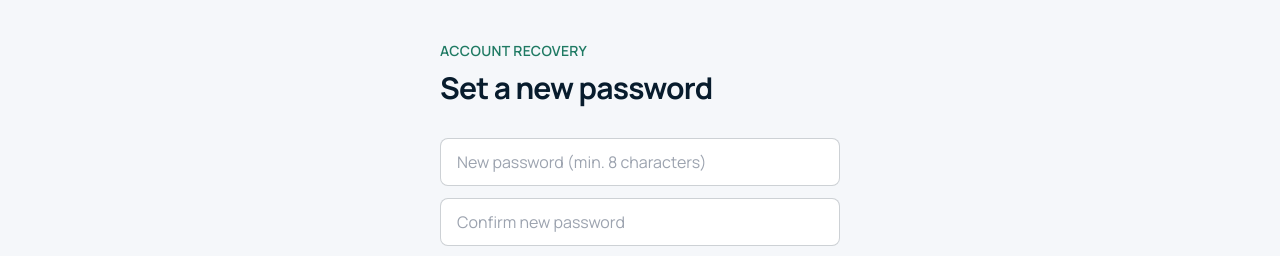
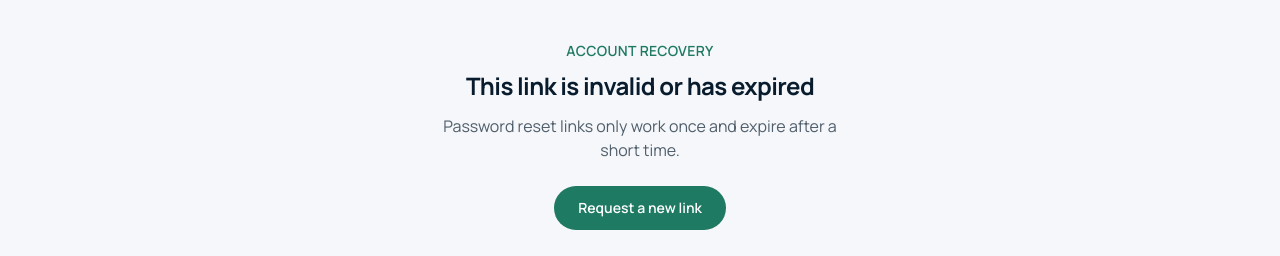
Before and after one commit to isaaczauyei-cyber/Carinex.ai, a Next.js app: page /reset-password in a window 1280 px wide. Shown: the part 131-387 px from the top of the page. Built offline with nearby package versions, Linux system fonts and the light colour scheme; no server answers.

Commit message:
Add session handling for password recovery

```diff
--- a/app/reset-password/page.tsx
+++ b/app/reset-password/page.tsx
@@ -1,6 +1,6 @@
 "use client";
 
-import { useState } from "react";
+import { useEffect, useState } from "react";
 import { useRouter } from "next/navigation";
 import { createClient } from "@/lib/supabase/client";
 import Navbar from "@/components/Navbar";
@@ -12,6 +12,28 @@ export default function ResetPasswordPage() {
   const [confirmPassword, setConfirmPassword] = useState("");
   const [status, setStatus] = useState<"idle" | "saving" | "error">("idle");
   const [message, setMessage] = useState("");
+  const [sessionReady, setSessionReady] = useState<boolean | null>(null);
+
+  useEffect(() => {
+    const supabase = createClient();
+
+    const { data: listener } = supabase.auth.onAuthStateChange((event) => {
+      if (event === "PASSWORD_RECOVERY") setSessionReady(true);
+    });
+
+    supabase.auth.getSession().then(({ data }) => {
+      if (data.session) setSessionReady(true);
+    });
+
+    const timeout = setTimeout(() => {
+      setSessionReady((ready) => (ready === null ? false : ready));
+    }, 2500);
+
+    return () => {
+      listener.subscription.unsubscribe();
+      clearTimeout(timeout);
+    };
+  }, []);
 
   async function handleSubmit(e: React.FormEvent) {
     e.preventDefault();
@@ -39,6 +61,32 @@ export default function ResetPasswordPage() {
 
     router.push("/dashboard");
     router.refresh();
+  }
+
+  if (sessionReady === false) {
+    return (
+      <main>
+        <Navbar />
+        <section className="mx-auto max-w-md px-6 py-24 text-center">
+          <span className="text-sm font-semibold uppercase tracking-wide text-carinex-emerald">
+            Account recovery
+          </span>
+          <h1 className="mt-2 text-2xl font-bold tracking-tight text-carinex-navy">
+            This link is invalid or has expired
+          </h1>
+          <p className="mt-3 text-carinex-navy/70">
+            Password reset links only work once and expire after a short time.
+          </p>
+          <a
+            href="/forgot-password"
+            className="mt-6 inline-block rounded-full bg-carinex-emerald px-6 py-3 text-sm font-semibold text-white hover:bg-carinex-emerald/90"
+          >
+            Request a new link
+          </a>
+        </section>
+        <Footer />
+      </main>
+    );
   }
 
   return (
```
